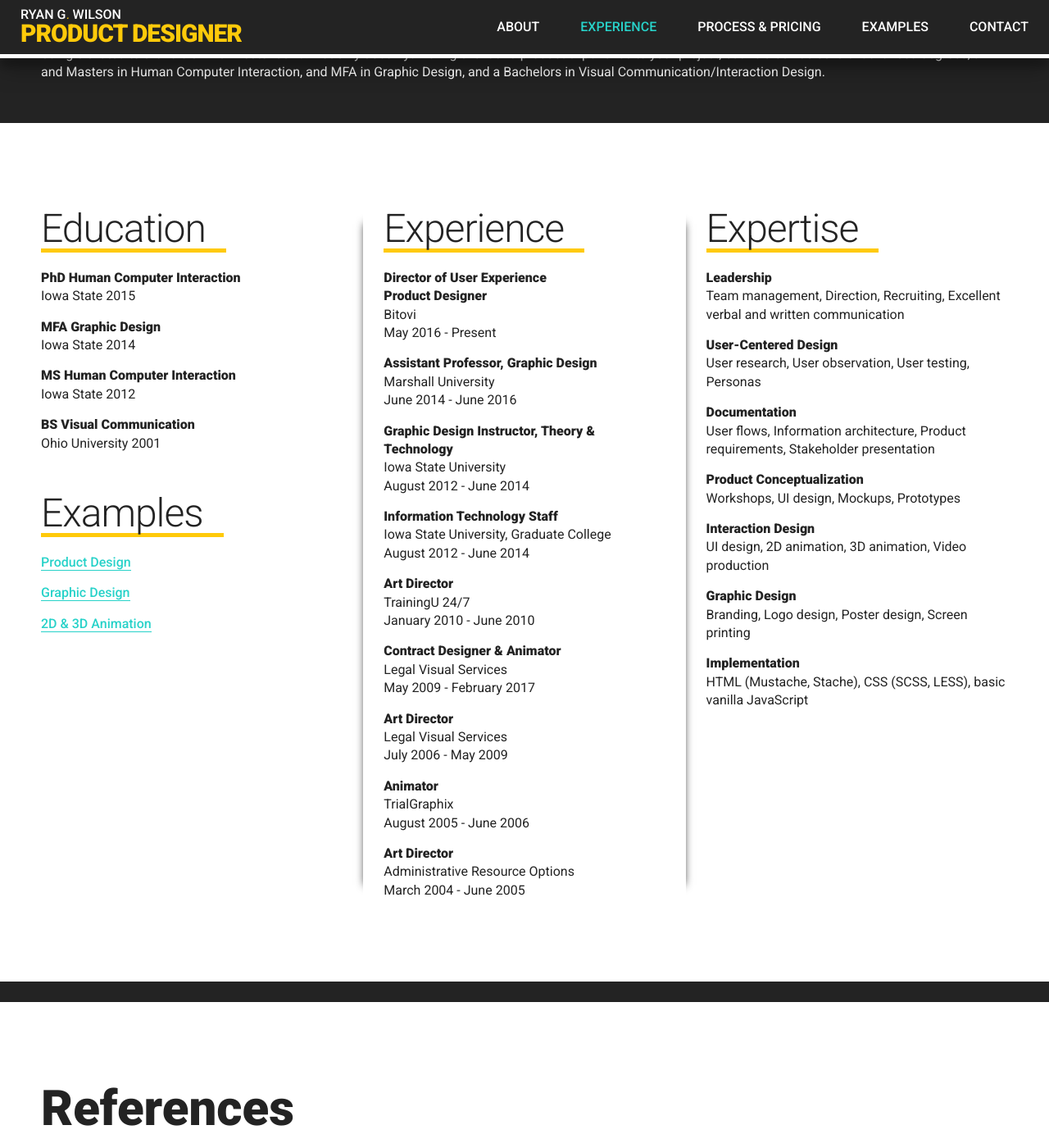
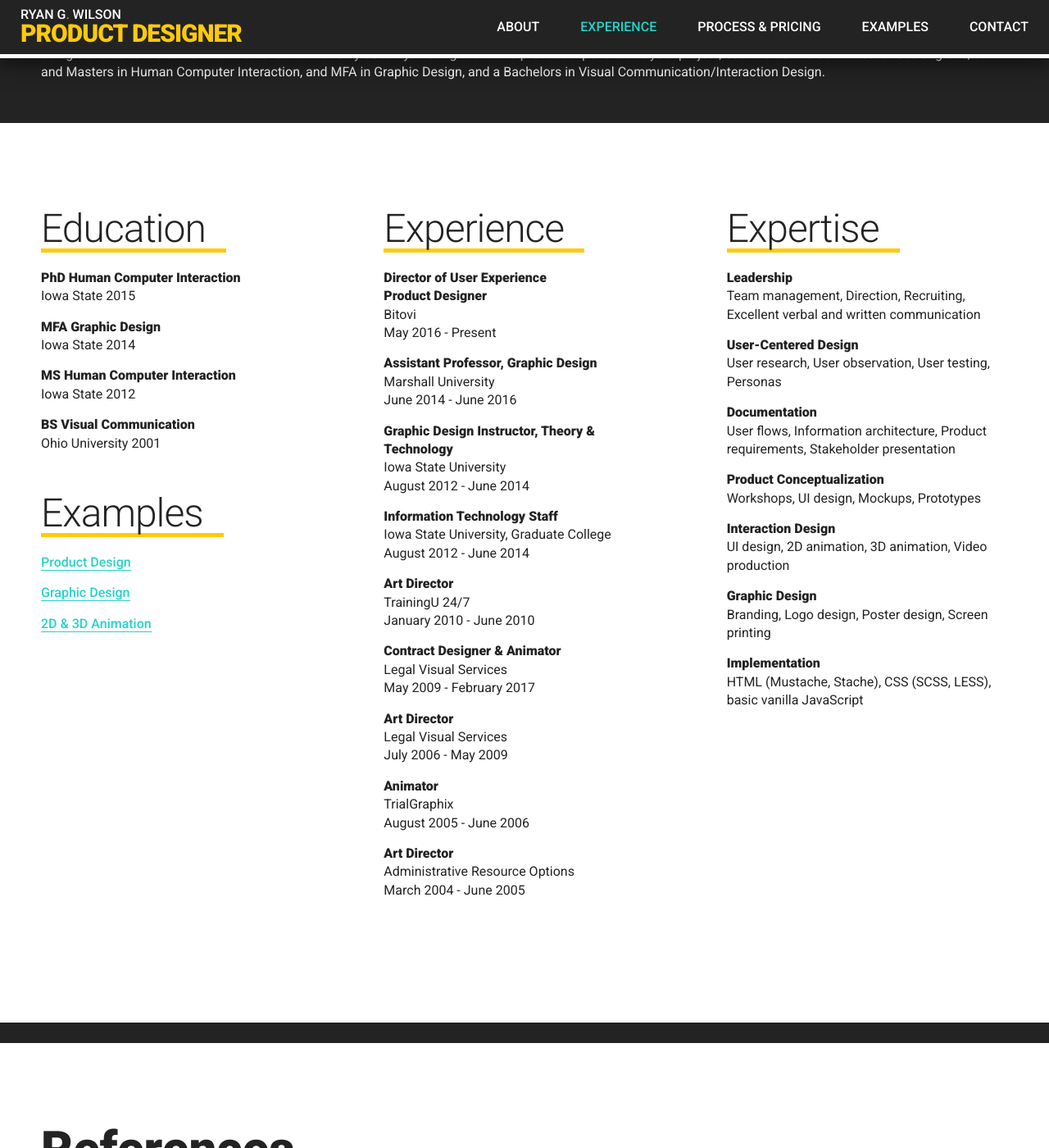
Before and after one commit to ryangwilson/ryangwilson.github.io, a Jekyll site: the page built from experience.md, in a window 1280 px wide and 1400 px high, scrolled down 307 px. Shown: the whole window at 82% size. Built offline with Jekyll 4.4.1, drawn with Linux system fonts in a browser that asks for light colours; some web fonts are replaced.

Commit message:
three col responsive fix

```diff
--- a/_sass/pon-structure.scss
+++ b/_sass/pon-structure.scss
@@ -132,32 +132,24 @@
     display: flex;
     flex-wrap: wrap;
     .col-left {
-      display: flex;
-      flex-direction: column;
+      flex: 1;
+      margin-right: $scale-5;
+      margin-bottom: $scale-10;
       padding: 0 $scale-5 0 0;
-      flex-basis: 33.33%;
     }
     .col-center {
-      display: flex;
-      flex-direction: column;
+      flex: 1;
+      margin-right: $scale-5;
+      margin-bottom: $scale-10;
       padding: 0 $scale-5;
-      flex-basis: 33.33%;
-      box-shadow: -16px 0 10px -18px #232323, 16px 0 10px -18px #232323;
     }
     .col-right {
-      display: flex;
-      flex-direction: column;
+      flex: 1;
       padding: 0 0 0 $scale-5;
-      flex-basis: 33.33%;
     }
     @media (max-width: 699px) {
       .col-left, .col-center, .col-right {
-        flex-basis: 100%;
         padding: 0;
-        box-shadow: none;
-      }
-      .col-center {
-        margin: 50px 0;
       }
     }
   }
```
Also changed, not shown: 3 other files.
